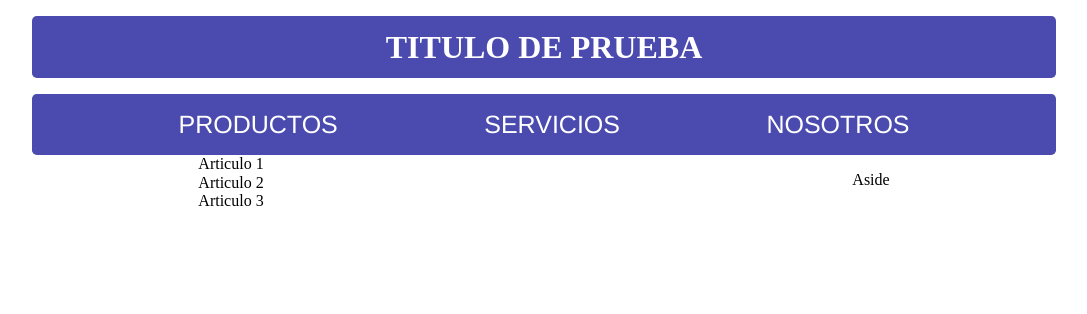
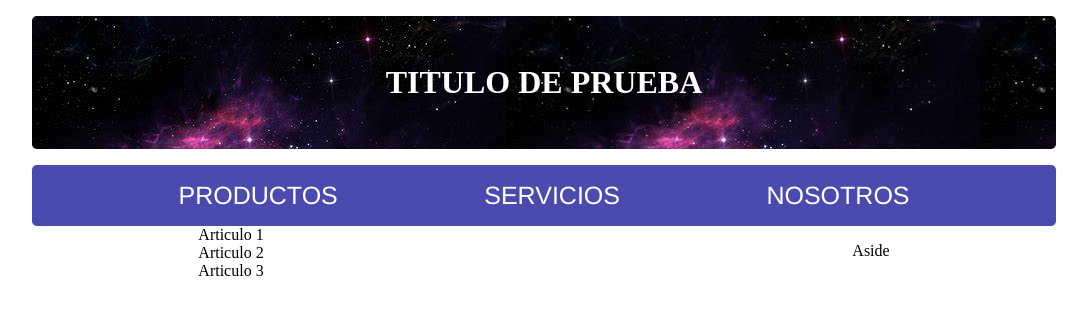
Before and after one commit to welersins/clase05, a plain HTML site: page index.html in a window 1280 px wide. Shown: the whole page, without its empty margins (96-1183 px from the left). Drawn offline with Linux system fonts and the light colour scheme.

Commit message:
agregar imagen de fondo al titulo

```diff
--- a/assets/css/styles.css
+++ b/assets/css/styles.css
@@ -17,6 +17,9 @@ header h1{
     padding-top: .8rem;
     padding-bottom: .8rem;
     margin-top: 1rem;
+    background-image:url(../img/galaxia.jpg);
+    padding: 3rem 0;
+
 }
 
 nav ul{
```
Also changed, not shown: assets/img/galaxia.jpg (added), 1 other file.
